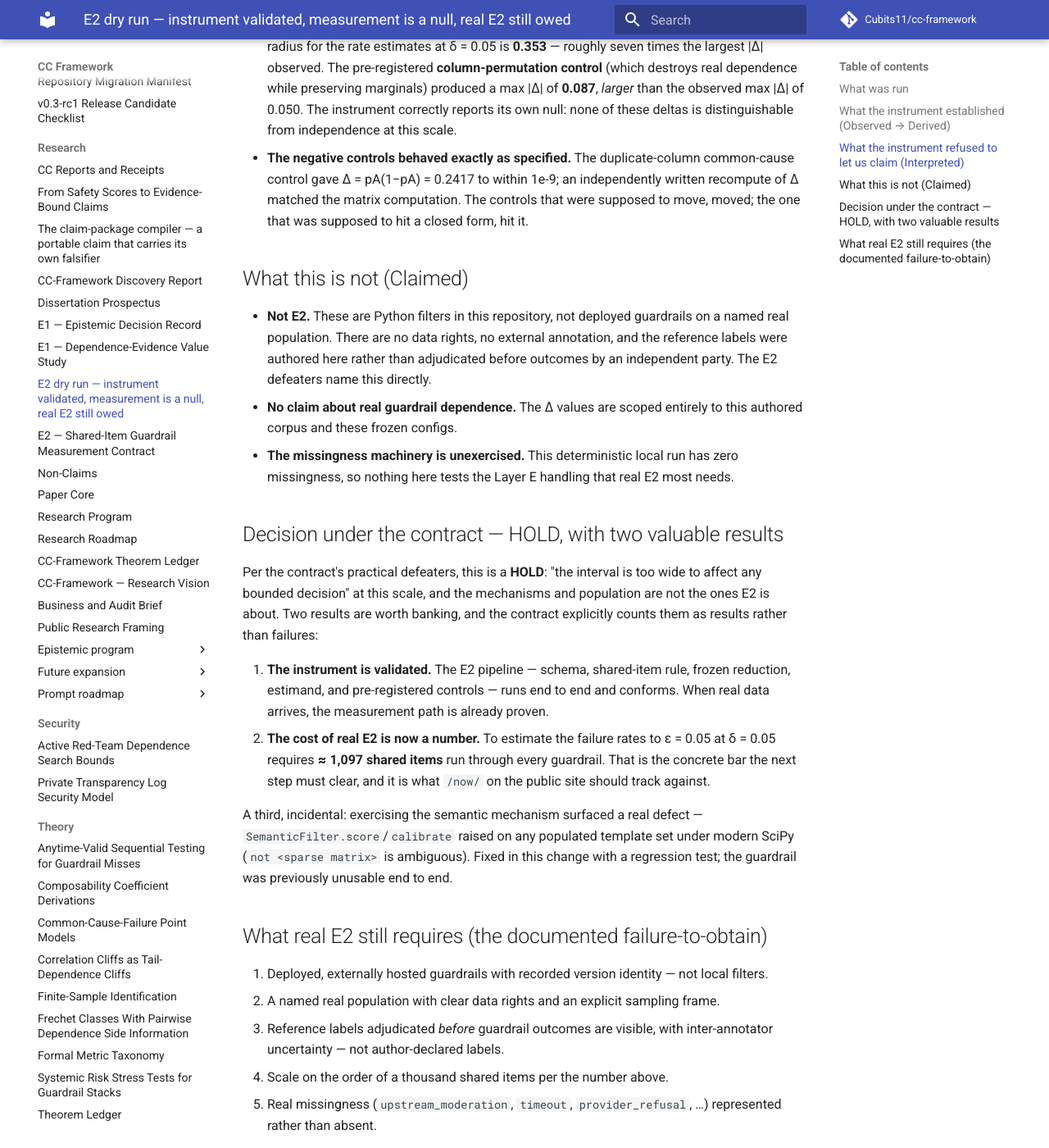
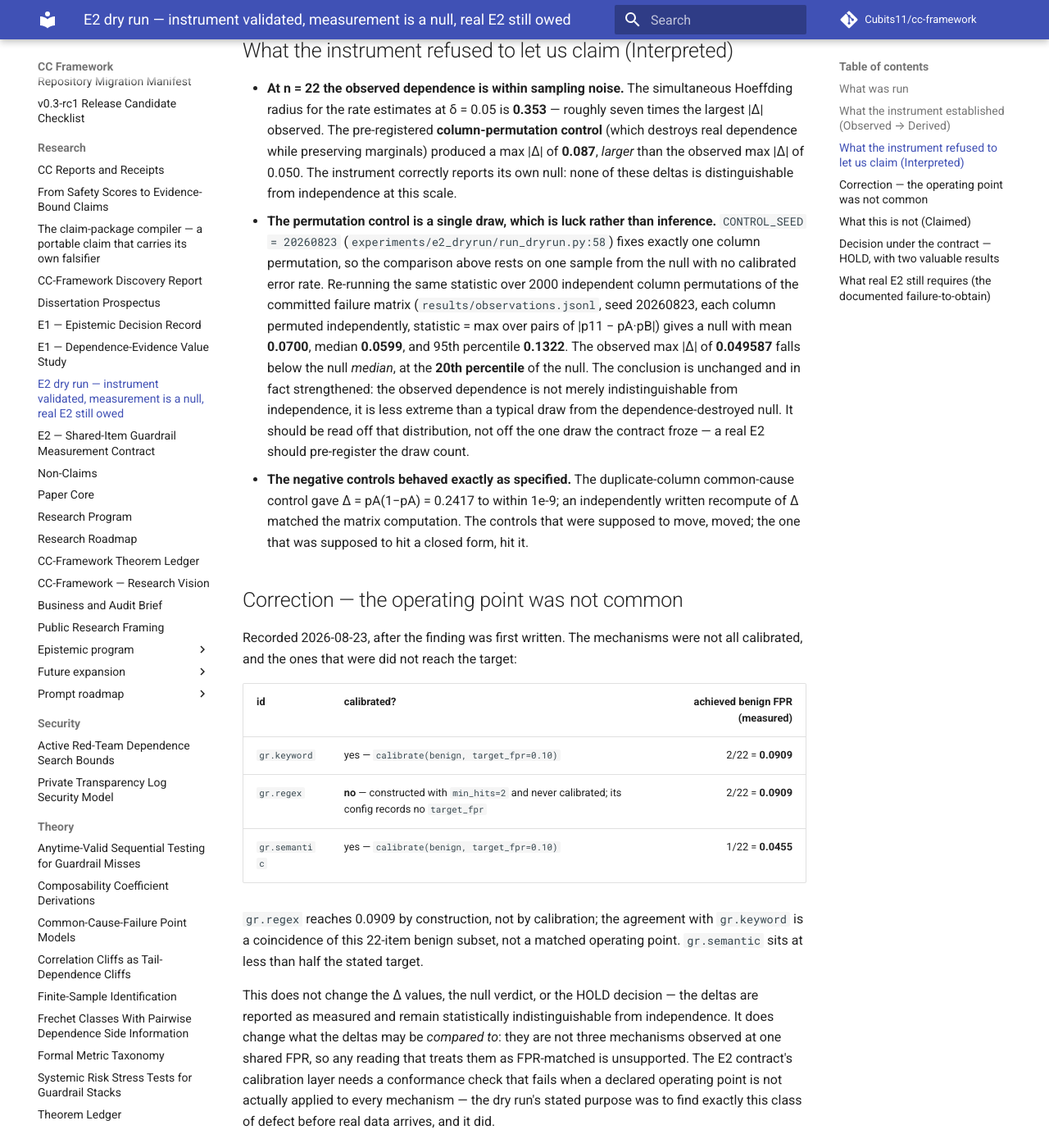
Before and after one commit to Cubits11/cc-framework, an MkDocs documentation site: the page built from docs/research/E2_DRYRUN_FINDING.md, in a window 1280 px wide and 1400 px high, scrolled down 1675 px. Shown: the whole window at 82% size. Built offline with MkDocs 1.6.1 and Material for MkDocs 9.7.7, drawn with Linux system fonts in a browser that asks for light colours; comment, search, counter and statistics services are not loaded; some of the changed text lies outside the part shown.

Commit message:
docs(e2): correct the dry run's calibration claim and re-derive its null
Two corrections to a frozen research record, both found by attacking it.

CALIBRATION. The finding said all three mechanisms were "calibrated to a common
operating point (target FPR 0.10)". Two were; one was not. build_guardrails
(experiments/e2_dryrun/run_dryrun.py:112) calls calibrate() on the keyword and
semantic mechanisms and never on the regex one, which is constructed with
min_hits=2 and whose config records no target_fpr at all. Measured achieved
benign FPRs: keyword 2/22 = 0.0909, regex 2/22 = 0.0909, semantic 1/22 = 0.0455.
gr.regex reaches 0.0909 by construction, not by calibration -- its agreement with
gr.keyword is a coincidence of this benign subset -- and gr.semantic sits at less
than half the stated target. The three were not observed at one shared FPR, so
any reading of the deltas as FPR-matched is unsupported.

This does not move the deltas, the null, or the HOLD. It changes what the deltas
may be compared to, and it names a conformance check the E2 contract still owes:
one that fails when a declared operating point is not applied to every mechanism.
Finding this class of defect before real data arrives was the dry run's stated
purpose.

PERMUTATION CONTROL. The pre-registered control is a single draw (CONTROL_SEED =
20260823), so the finding rested on one sample from the null with no calibrated
error rate. Re-running the same statistic over 2000 independent column
permutations of the committed failure matrix gives mean 0.0700, median 0.0599,
p95 0.1322. The observed max |delta| of 0.049587 falls below the null median, at
the 20th percentile. The null verdict is unchanged and strengthened -- the
observed dependence is less extreme than a typical dependence-destroyed draw --
but it should be read off the distribution, not off the frozen draw.

Verified: every number above recomputed in this working tree from
results/observations.jsonl and run_dryrun.build_guardrails, not quoted;
mkdocs build --strict exit 0.

Co-Authored-By: Claude Opus 5 <noreply@anthropic.com>

```diff
--- a/docs/research/E2_DRYRUN_FINDING.md
+++ b/docs/research/E2_DRYRUN_FINDING.md
@@ -13,8 +13,12 @@ guardrails, and it does not move E2 off the `UNTESTED` rung.
 ## What was run
 
 Three genuinely distinct mechanism families, each an existing guardrail in this
-repository, calibrated to a common operating point (target FPR 0.10) on a frozen
-22-item benign subset *before* any harmful-item outcome was treated as data:
+repository, exercised against a frozen 22-item benign subset *before* any
+harmful-item outcome was treated as data. **Correction (2026-08-23):** this
+paragraph previously said all three were "calibrated to a common operating point
+(target FPR 0.10)". Two were; one was not, and none landed on the target. See
+[Correction — the operating point was not common](#correction--the-operating-point-was-not-common)
+below before reading any Δ as a comparison at matched FPR.
 
 | id | mechanism | family |
 | --- | --- | --- |
@@ -60,10 +64,48 @@ insignificance.
   **0.087**, *larger* than the observed max |Δ| of 0.050. The instrument correctly
   reports its own null: none of these deltas is distinguishable from independence
   at this scale.
+- **The permutation control is a single draw, which is luck rather than
+  inference.** `CONTROL_SEED = 20260823` (`experiments/e2_dryrun/run_dryrun.py:58`)
+  fixes exactly one column permutation, so the comparison above rests on one
+  sample from the null with no calibrated error rate. Re-running the same
+  statistic over 2000 independent column permutations of the committed failure
+  matrix (`results/observations.jsonl`, seed 20260823, each column permuted
+  independently, statistic = max over pairs of |p11 − pA·pB|) gives a null with
+  mean **0.0700**, median **0.0599**, and 95th percentile **0.1322**. The observed
+  max |Δ| of **0.049587** falls below the null *median*, at the **20th percentile**
+  of the null. The conclusion is unchanged and in fact strengthened: the observed
+  dependence is not merely indistinguishable from independence, it is less extreme
+  than a typical draw from the dependence-destroyed null. It should be read off
+  that distribution, not off the one draw the contract froze — a real E2 should
+  pre-register the draw count.
 - **The negative controls behaved exactly as specified.** The duplicate-column
   common-cause control gave Δ = pA(1−pA) = 0.2417 to within 1e-9; an independently
   written recompute of Δ matched the matrix computation. The controls that were
   supposed to move, moved; the one that was supposed to hit a closed form, hit it.
+
+## Correction — the operating point was not common
+
+Recorded 2026-08-23, after the finding was first written. The mechanisms were not
+all calibrated, and the ones that were did not reach the target:
+
+| id | calibrated? | achieved benign FPR (measured) |
+| --- | --- | ---: |
+| `gr.keyword` | yes — `calibrate(benign, target_fpr=0.10)` | 2/22 = **0.0909** |
+| `gr.regex` | **no** — constructed with `min_hits=2` and never calibrated; its config records no `target_fpr` | 2/22 = **0.0909** |
+| `gr.semantic` | yes — `calibrate(benign, target_fpr=0.10)` | 1/22 = **0.0455** |
+
+`gr.regex` reaches 0.0909 by construction, not by calibration; the agreement with
+`gr.keyword` is a coincidence of this 22-item benign subset, not a matched
+operating point. `gr.semantic` sits at less than half the stated target.
+
+This does not change the Δ values, the null verdict, or the HOLD decision — the
+deltas are reported as measured and remain statistically indistinguishable from
+independence. It does change what the deltas may be *compared to*: they are not
+three mechanisms observed at one shared FPR, so any reading that treats them as
+FPR-matched is unsupported. The E2 contract's calibration layer needs a
+conformance check that fails when a declared operating point is not actually
+applied to every mechanism — the dry run's stated purpose was to find exactly
+this class of defect before real data arrives, and it did.
 
 ## What this is not (Claimed)
 
```
